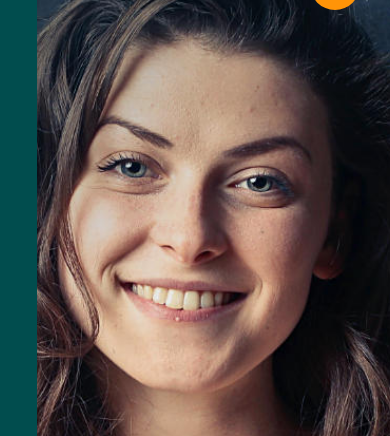
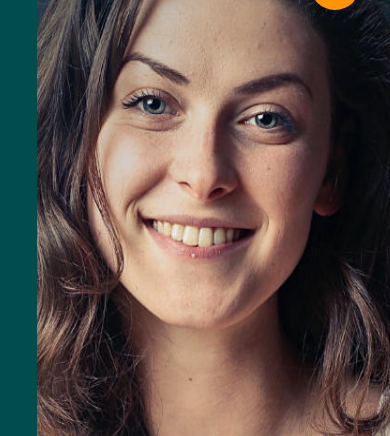
Before and after one commit to sjoseph1848/test-run, a plain HTML site: page index.html in a window 390 px wide. Shown: the part 60-496 px from the top of the page. Drawn offline with Linux system fonts and the light colour scheme; a web font is replaced by a local one.

Commit message:
added background position

```diff
--- a/style.css
+++ b/style.css
@@ -385,6 +385,7 @@ section#about-me {
 @media screen and (max-width: 900px) {
   /* Showcase / Hero Section  */
   section#showcase {
+    height: 85vh;
     background-position: 100%;
     align-items: flex-end;
   }
@@ -485,6 +486,7 @@ section#about-me {
   }
 
   section#showcase {
+    background-size: 1500px 100vh;
     background-position: 80%;
   }
 }
```
